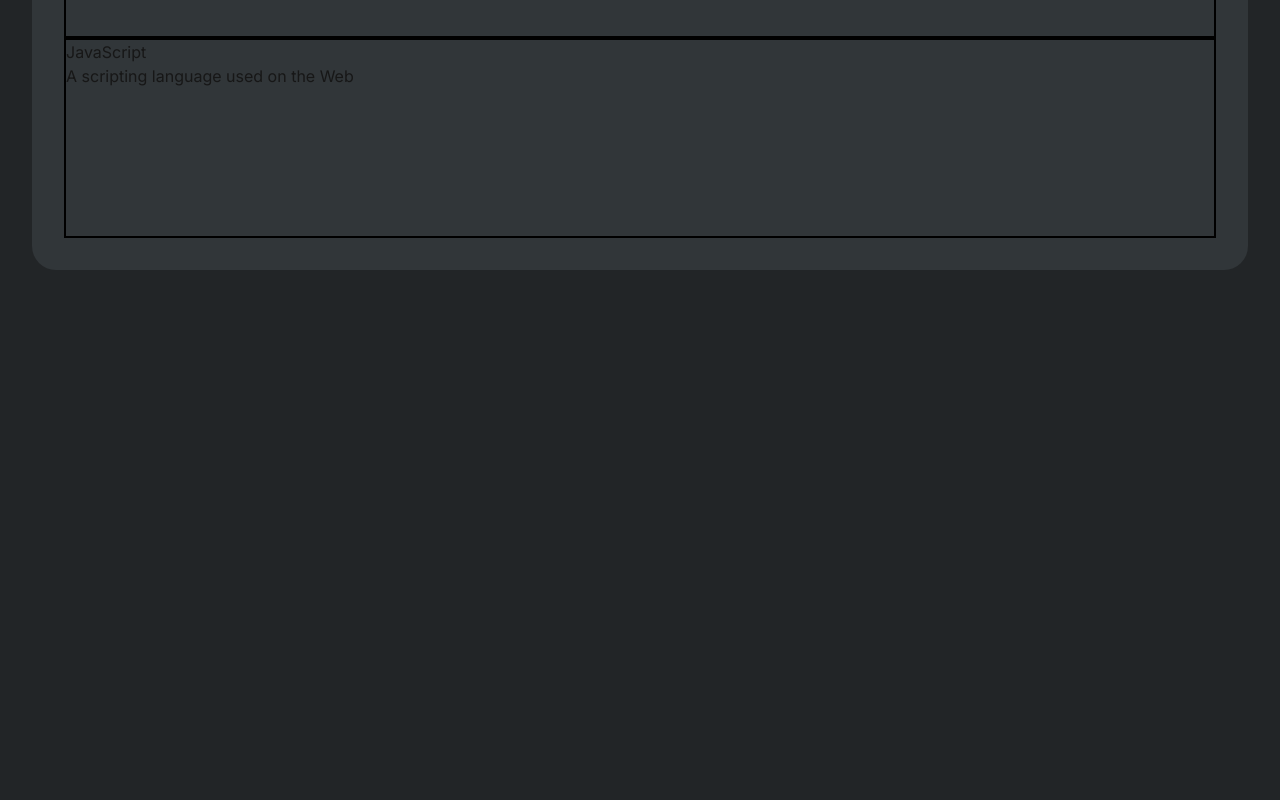
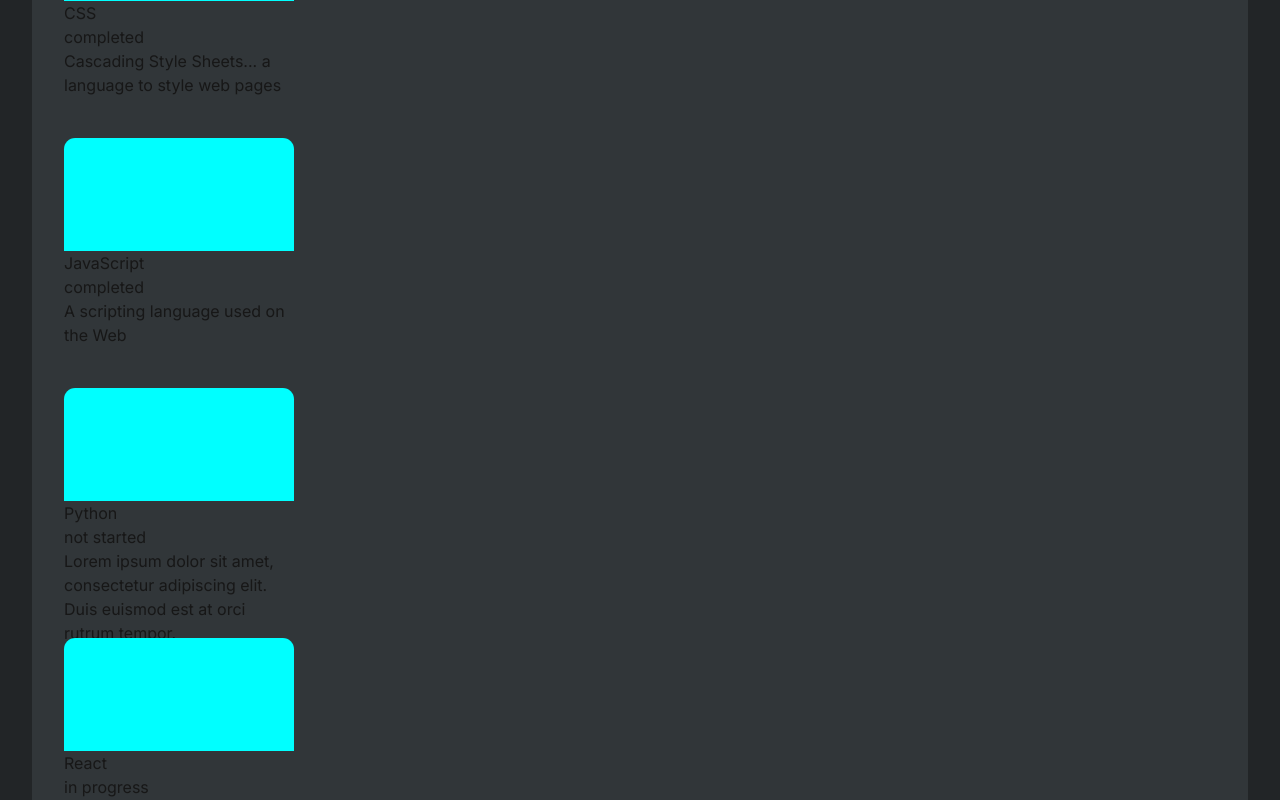
Before and after one commit to jamesbdev/data-sorting-component, a Next.js app in the folder data-sorting-component/: page / in a window 1280 px wide. Shown: the part 580-1380 px from the top of the page. Before the commit the page ends 882 px from the top, so only its background shows below. Built offline with nearby package versions, Linux system fonts and the light colour scheme.

Commit message:
add state

```diff
--- a/data-sorting-component/public/data.json
+++ b/data-sorting-component/public/data.json
@@ -1,12 +1,12 @@
 {
     "courses": {
-        "html": {
+        "HTML": {
             "colour": "blue",
             "title": "HTML",
             "description": "Lorem ipsum dolor sit amet...",
             "status": "completed"
         },
-        "css": {
+        "CSS": {
             "colour": "yellow",
             "title": "CSS",
             "description": "Cascading Style Sheets... a language to style web pages",
@@ -17,6 +17,37 @@
             "title": "JavaScript",
             "description": "A scripting language used on the Web",
             "status": "completed"
+        },
+        "Python": {
+            "colour": "purple",
+            "title": "Python",
+            "description": "Lorem ipsum dolor sit amet, consectetur adipiscing elit. Duis euismod est at orci rutrum tempor.",
+            "status": "not started"
+        },
+        "React": {
+            "colour": "turquoise",
+            "title": "React",
+            "description": "Lorem ipsum dolor sit amet, consectetur adipiscing elit. Duis euismod est at orci rutrum tempor.",
+            "status": "in progress"
+        },
+        "Vue": {
+            "colour": "green",
+            "title": "Vue",
+            "description": "Lorem ipsum dolor sit amet, consectetur adipiscing elit. Duis euismod est at orci rutrum tempor.",
+            "status": "not started"
+        },
+        "Angular": {
+            "colour": "pink",
+            "title": "Angular",
+            "description": "Lorem ipsum dolor sit amet, consectetur adipiscing elit. Duis euismod est at orci rutrum tempor.",
+            "status": "not started"
+        },
+        "NPM": {
+            "colour": "lightgreen",
+            "title": "NPM",
+            "description": "Lorem ipsum dolor sit amet, consectetur adipiscing elit. Duis euismod est at orci rutrum tempor.",
+            "status": "in progress"
         }
+
     }
 }
--- a/data-sorting-component/src/components/CourseCard.js
+++ b/data-sorting-component/src/components/CourseCard.js
@@ -7,9 +7,18 @@
 
 const CourseCard = (props) => {
     return(
-        <div className="course-card">
-            <h3>{props.title}</h3>
-            <p>{props.description}</p>
+        <div className="course-card space-x-2.5">
+            <div className="text-container">
+                <div className="flex justify-between">
+                    <h3>{ props.title }</h3>
+                    <span>{ props.status }</span>
+
+                </div>
+
+                <p>{ props.description }</p>
+
+            </div>
+
         </div>
     )
 }
--- a/data-sorting-component/src/components/Courses.js
+++ b/data-sorting-component/src/components/Courses.js
@@ -8,15 +8,18 @@
 console.log("courses: ", courses);
 
 
-const Courses = () => {
+const Courses = (props) => {
+    console.log(props.layout)
     const courseKeys = Object.keys(courses);
     return (
-        <div className="courses-container">
+        <div className="flex flex-wrap justify-center gap-x-7 courses-container">
             {courseKeys.map((key, index) => (
                 <CourseCard
                 key= {index}
                 title={key}
                 description={courses[key].description}
+                status={courses[key].status}
+                color={courses[key].colour}
                 />
             ))}
         </div>
--- a/data-sorting-component/src/components/Navigation.js
+++ b/data-sorting-component/src/components/Navigation.js
@@ -1,21 +1,39 @@
-import React from "react";
+
+import React, { useState } from "react";
 import Image from 'next/image'
 
 //navigation to toggle list format or grid format
 //default is grid
 
 const Navigation = () => {
+  //declare state for the layout
+
+  function displayGrid() {
+    console.log("grid");
+    //setLayout("grid")
+    //display grid layout
+    //change classes to show grid
+  }
+
+  function displayList() {
+    //display list layout
+    //change CSS classes to show list
+    console.log("List")
+    //setLayout("list")
+  }
   return (
     <>
         {/* layout icons */}
         <nav className="layout-icons">
         {/* - add icons  */}
         <ul className="navigation-list">
-          <li>
+          <li onClick={displayGrid}>
             <Image src="/grid_icon.png"
             width={25} height={25} alt="grid-icon"/>
-            </li>
-          <li><Image src="/list_icon.png" width={25} height={25} alt="list-icon"/></li>
+          </li>
+          <li onClick={displayList}>
+            <Image src="/list_icon.png" width={25} height={25} alt="list-icon"/>
+          </li>
         </ul>
       </nav>
     </>
--- a/data-sorting-component/src/pages/index.js
+++ b/data-sorting-component/src/pages/index.js
@@ -5,6 +5,7 @@
 import Title from "@/components/Title";
 import Courses from "@/components/Courses";
 import Navigation from "@/components/Navigation";
+import { useState } from 'react';
 
 
 
@@ -27,18 +28,20 @@
 
 
 export default function Home() {
+  const [layout, setLayout] = useState('grid');
+
   return (
    <div>
     <Title />
     <main className={inter.className}>
       <div className="search-container">
       <Search />
-      <Navigation />
+      <Navigation layout={layout}/>
 
       </div>
 
 
-     <Courses />
+     <Courses layout={layout}/>
 
     </main>
 
--- a/data-sorting-component/src/styles/globals.css
+++ b/data-sorting-component/src/styles/globals.css
@@ -41,10 +41,22 @@
 }
 
 .course-card {
-  height: 200px;
-  border: 2px solid black;
+  height: 250px;
+  background-color: aqua;
+  position: relative;
+  width: 20%;
+  border-radius: 0.7rem;
+}
 
+.text-container {
+  position: absolute;
+  top: 45%;
+  bottom: 0;
+  left: 0;
+  right: 0;
+  background-color: #313639;
 }
+
 
 input#search {
   border-radius: 1rem;
```
